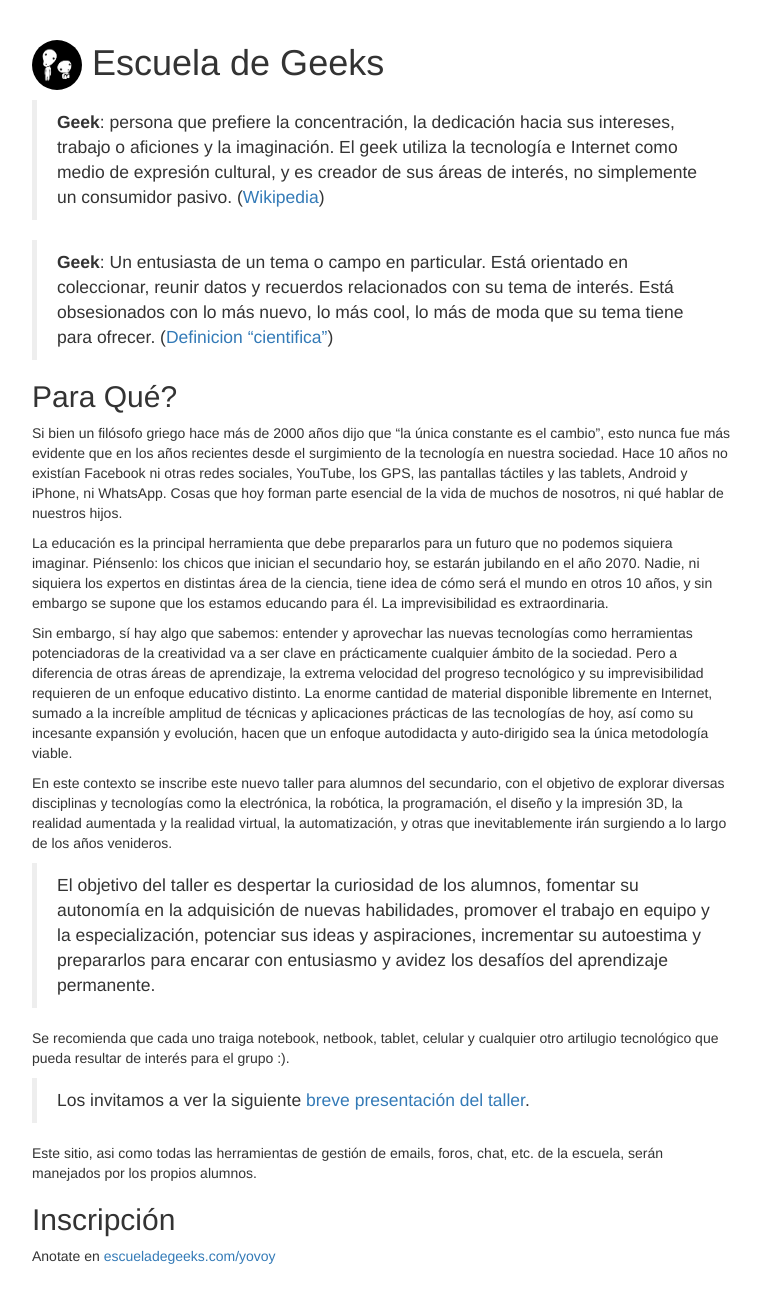
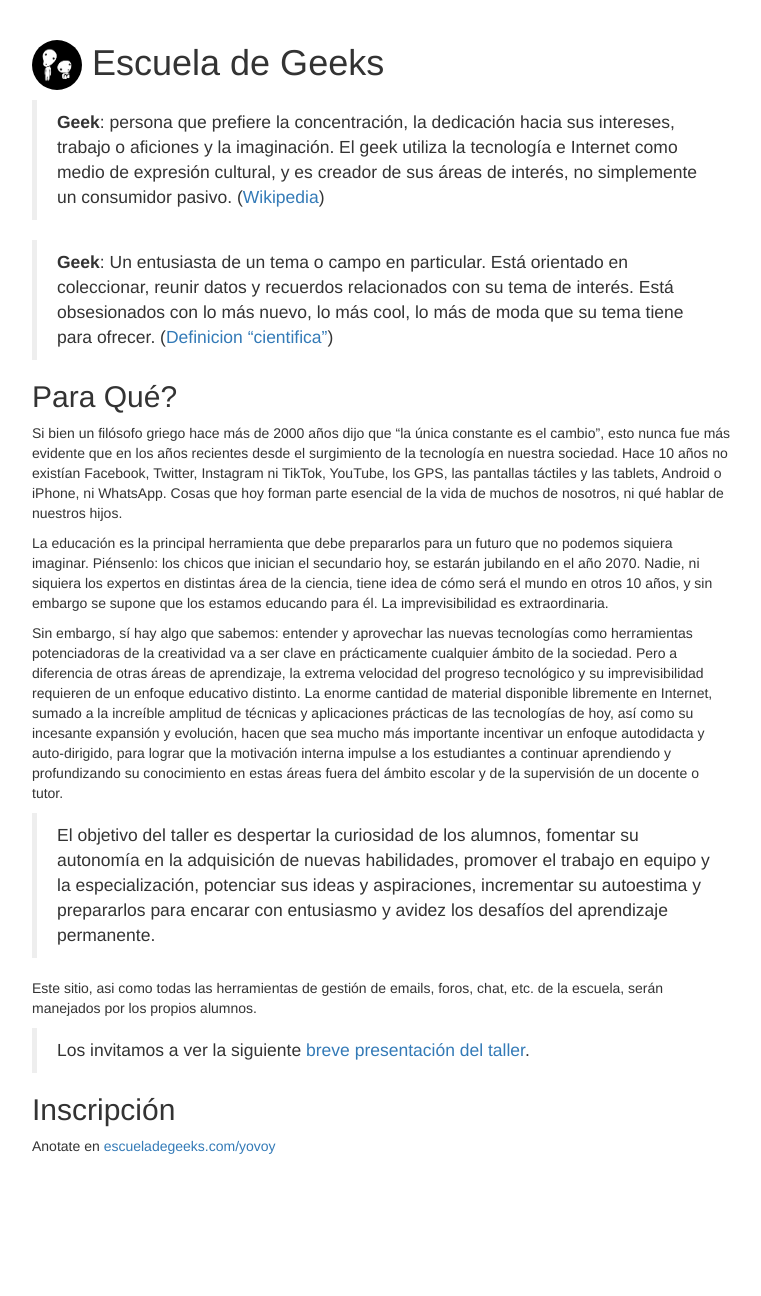
Before and after one commit to EscuelaDeGeeks/EscuelaDeGeeks.github.io, a Jekyll site: the page built from index.html, in a window 1280 px wide. Shown: the whole page, without its empty margins (258-1019 px from the left). Built offline with Jekyll 4.4.1, drawn with Linux system fonts in a browser that asks for light colours; after the commit the page ends 1186 px from its top, so only the background shows below that.

Commit message:
Mejorar la descripcion un poco

```diff
--- a/index.html
+++ b/index.html
@@ -18,8 +18,8 @@ layout: index
 
 Si bien un filósofo griego hace más de 2000 años dijo que "la única constante es el cambio",
 esto nunca fue más evidente que en los años recientes desde el surgimiento de la tecnología
-en nuestra sociedad. Hace 10 años no existían Facebook ni otras redes sociales, YouTube, los
-GPS, las pantallas táctiles y las tablets, Android y iPhone, ni WhatsApp. Cosas que hoy forman
+en nuestra sociedad. Hace 10 años no existían Facebook, Twitter, Instagram ni TikTok, YouTube,
+los GPS, las pantallas táctiles y las tablets, Android o iPhone, ni WhatsApp. Cosas que hoy forman
 parte esencial de la vida de muchos de nosotros, ni qué hablar de nuestros hijos.
 
 La educación es la principal herramienta que debe prepararlos para un futuro que no podemos
@@ -34,25 +34,20 @@ de la sociedad. Pero a diferencia de otras áreas de aprendizaje, la extrema vel
 progreso tecnológico y su imprevisibilidad requieren de un enfoque educativo distinto. La
 enorme cantidad de material disponible libremente en Internet, sumado a la increíble amplitud
 de técnicas y aplicaciones prácticas de las tecnologías de hoy, así como su incesante expansión
-y evolución, hacen que un enfoque autodidacta y auto-dirigido sea la única metodología viable.
-
-En este contexto se inscribe este nuevo taller para alumnos del secundario, con el objetivo
-de explorar diversas disciplinas y tecnologías como la electrónica, la robótica, la programación,
-el diseño y la impresión 3D, la realidad aumentada y la realidad virtual, la automatización, y
-otras que inevitablemente irán surgiendo a lo largo de los años venideros.
+y evolución, hacen que sea mucho más importante incentivar un enfoque autodidacta y auto-dirigido,
+para lograr que la motivación interna impulse a los estudiantes a continuar aprendiendo y
+profundizando su conocimiento en estas áreas fuera del ámbito escolar y de la supervisión
+de un docente o tutor.
 
 > El objetivo del taller es despertar la curiosidad de los alumnos, fomentar su autonomía en
 > la adquisición de nuevas habilidades, promover el trabajo en equipo y la especialización,
 > potenciar sus ideas y aspiraciones, incrementar su autoestima y prepararlos para encarar con
 > entusiasmo y avidez los desafíos del aprendizaje permanente.
 
-Se recomienda que cada uno traiga notebook, netbook, tablet, celular y cualquier otro
-artilugio tecnológico que pueda resultar de interés para el grupo :).
+Este sitio, asi como todas las herramientas de gestión de emails, foros, chat, etc.
+de la escuela, serán manejados por los propios alumnos.
 
 > Los invitamos a ver la siguiente [breve presentación del taller](https://sway.com/zrKi4tsFScL8lnUd).
-
-Este sitio, asi como todas las herramientas de gestión de emails, foros, chat, etc.
-de la escuela, serán manejados por los propios alumnos.
 
 ## Inscripción
 
```
